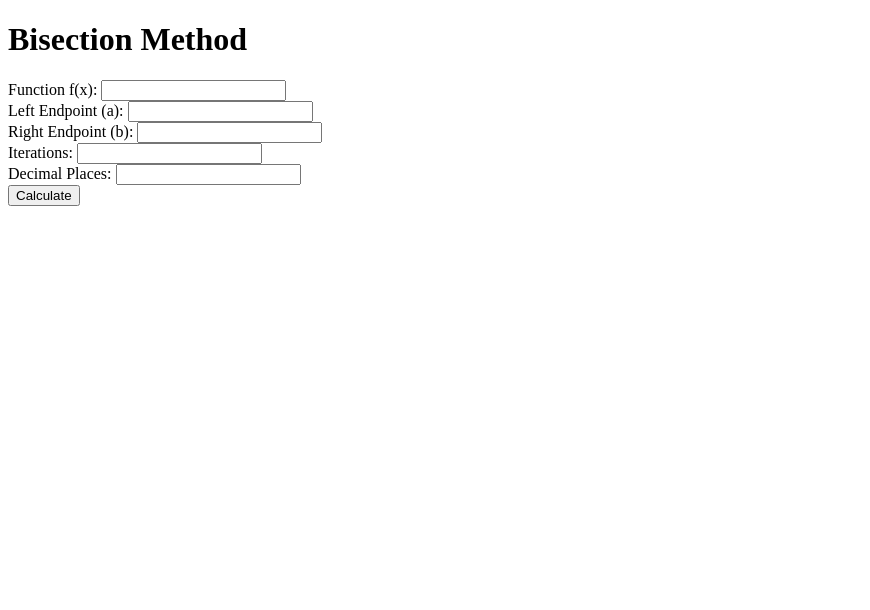
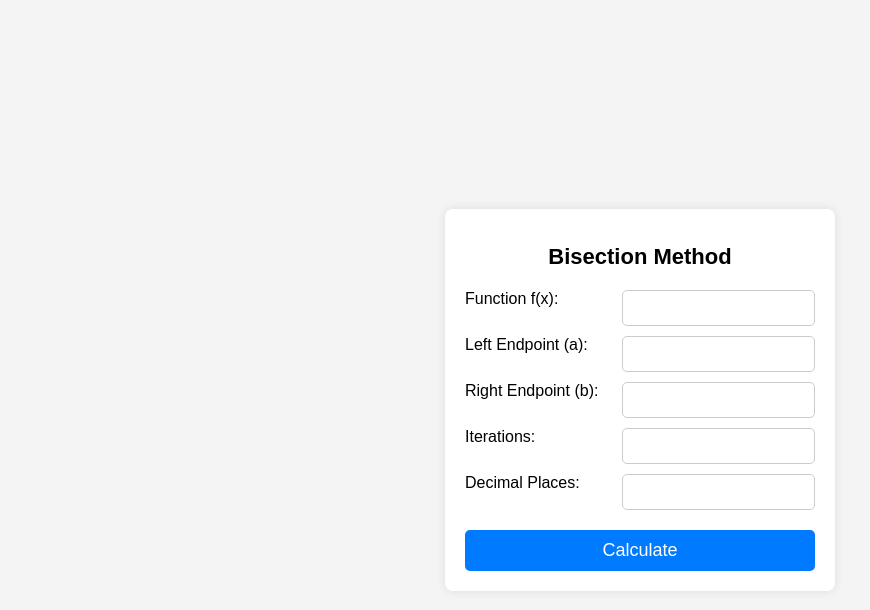
Before and after one commit to amadrizh/NAMCALC, a Flask app: page /bisection in a window 1280 px wide. Shown: the top 610 px of the page, without its empty margins (0-870 px from the left). Run offline with Flask 3, Linux system fonts and the light colour scheme.

Commit message:
Update bisection.html

```diff
--- a/templates/bisection.html
+++ b/templates/bisection.html
@@ -1,26 +1,35 @@
-<!-- bisection.html -->
 <!DOCTYPE html>
 <html>
-
 <head>
     <title>Bisection Method</title>
+    <link rel="stylesheet" href="{{ url_for('static', filename='method_styles.css') }}">
 </head>
-
 <body>
-    <h1>Bisection Method</h1>
-    <form action="/bisection" method="post">
-        <label>Function f(x): </label>
-        <input type="text" name="function" required><br>
-        <label>Left Endpoint (a): </label>
-        <input type="number" step="any" name="a" required><br>
-        <label>Right Endpoint (b): </label>
-        <input type="number" step="any" name="b" required><br>
-        <label>Iterations: </label>
-        <input type="number" name="iterations" required><br>
-        <label>Decimal Places: </label>
-        <input type="number" name="decimal_places" required><br>
-        <input type="submit" class="submit-btn" value="Calculate">
-    </form>
+    <div class="container">
+        <h1>Bisection Method</h1>
+        <form action="/bisection" method="post">
+            <div class="form-group">
+                <label>Function f(x):</label>
+                <input type="text" name="function" required>
+            </div>
+            <div class="form-group">
+                <label>Left Endpoint (a):</label>
+                <input type="number" step="any" name="a" required>
+            </div>
+            <div class="form-group">
+                <label>Right Endpoint (b):</label>
+                <input type="number" step="any" name="b" required>
+            </div>
+            <div class="form-group">
+                <label>Iterations:</label>
+                <input type="number" name="iterations" required>
+            </div>
+            <div class="form-group">
+                <label>Decimal Places:</label>
+                <input type="number" name="decimal_places" required>
+            </div>
+            <input type="submit" class="submit-btn" value="Calculate">
+        </form>
+    </div>
 </body>
-
 </html>
```
